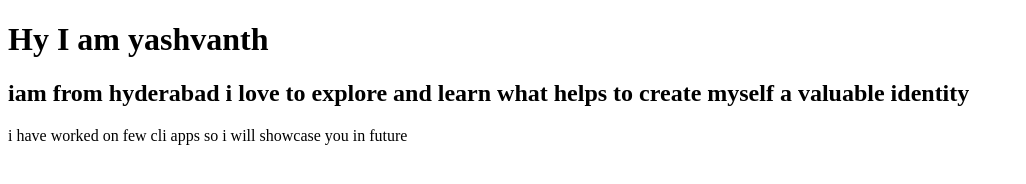
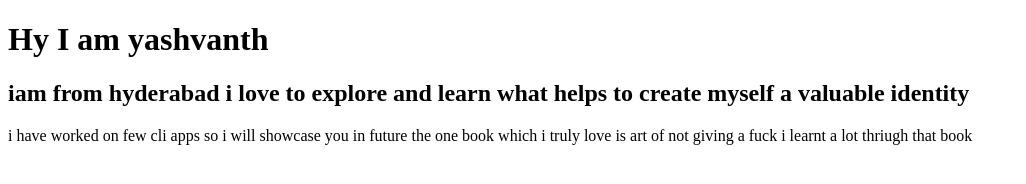
Before and after one commit to yashvanth5/yashvanth-site, a plain HTML site: page index.html in a window 1280 px wide. Shown: the whole page, without its empty margins (0-1026 px from the left). Drawn offline with Linux system fonts and the light colour scheme.

Commit message:
update fav book

```diff
--- a/index.html
+++ b/index.html
@@ -11,5 +11,8 @@
     <h2>iam from hyderabad i love to explore and learn what helps to create myself a valuable identity
     </h2>
     i have worked on few cli apps so i will showcase you in future
+
+    the one book which i truly love is art of not giving a fuck i learnt a lot thriugh that book
+
 </body>
 </html>
```
